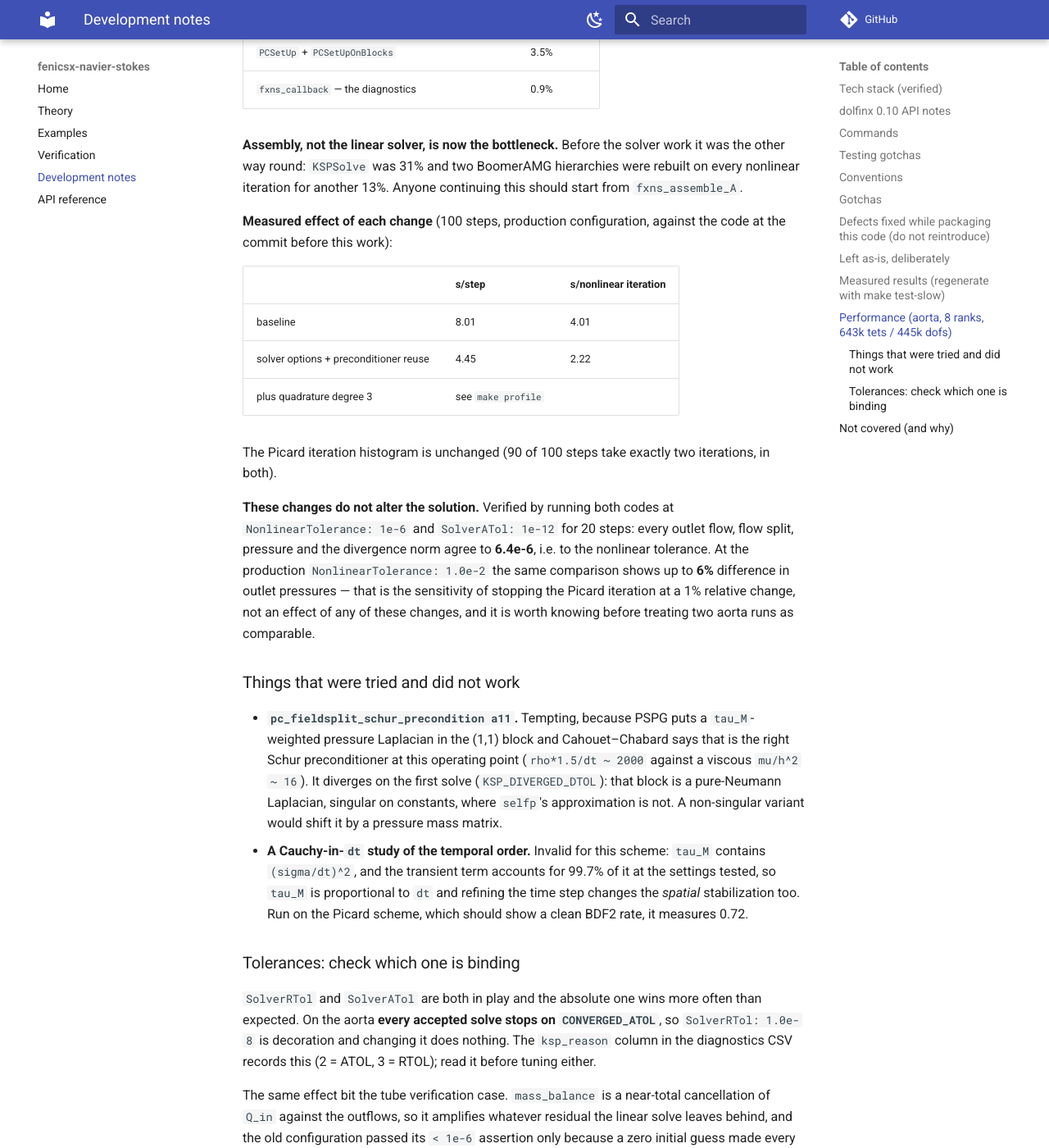
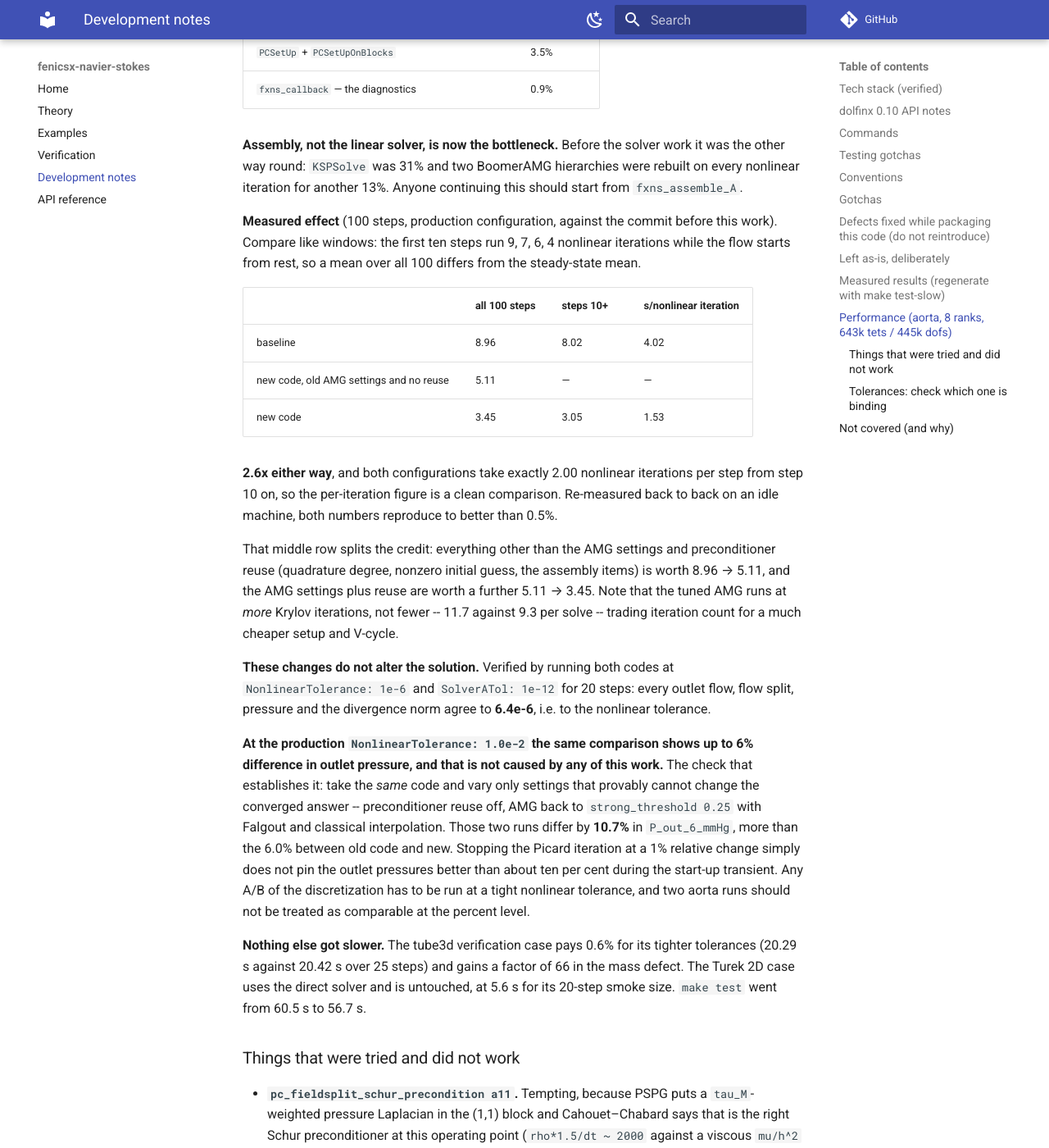
Before and after one commit to hmella/fenicsx-navier-stokes, an MkDocs documentation site: the page built from docs/development.md, in a window 1280 px wide and 1400 px high, scrolled down 4564 px. Shown: the whole window at 82% size. Built offline with MkDocs 1.6.1 and Material for MkDocs 9.7.7, drawn with Linux system fonts in a browser that asks for light colours; comment, search, counter and statistics services are not loaded.

Commit message:
Correct the headline speedup and evidence the 6% claim
Two fixes to the numbers reported with the previous commit.

The 2.3x was arithmetic on mismatched windows: 8.01 s/step was a steps-20+ mean
and 3.45 s/step a mean over all 100, which are not the same measurement because
the run starts from rest and the first ten steps take 9, 7, 6 and 4 nonlinear
iterations. Compared like for like it is 2.6x either way -- 8.02 to 3.05 s/step
in steady state, 8.96 to 3.45 over all 100 steps -- and since both configurations
settle at exactly 2.00 nonlinear iterations per step, 4.02 to 1.53 s per
nonlinear iteration is the cleanest statement. Re-measured back to back on an
idle machine rather than ninety minutes apart, both reproduce to better than
0.5%.

The claim that the 6% difference in outlet pressure at NonlinearTolerance 1.0e-2
is pre-existing sensitivity rather than an effect of this work was an inference,
not a measurement. It is now measured: taking the same code and varying only
settings that provably cannot change the converged answer -- preconditioner reuse
off, AMG back to strong_threshold 0.25 with Falgout and classical interpolation
-- gives a 10.7% spread in P_out_6_mmHg, larger than the 6.0% between old code
and new. A 1% nonlinear tolerance does not pin the outlet pressures better than
about ten per cent during the start-up transient.

That run also splits the credit for the speedup. Everything other than the AMG
settings and preconditioner reuse is worth 8.96 to 5.11 s/step; the AMG settings
and reuse are worth a further 5.11 to 3.45. The tuned AMG runs at more Krylov
iterations than the default, not fewer -- 11.7 against 9.3 per solve -- trading
iteration count for a much cheaper setup and V-cycle.

Also checked that nothing regressed: the tube3d case pays 0.6% for its tighter
tolerances and gains a factor of 66 in the mass defect, Turek is untouched at
5.6 s, and make test went from 60.5 s to 56.7 s.

```diff
--- a/docs/development.md
+++ b/docs/development.md
@@ -94,17 +94,23 @@ Regenerate the profile with `make profile STEPS=30 NP=8`; the `fxns_*` events an
 
 **Assembly, not the linear solver, is now the bottleneck.** Before the solver work it was the other way round: `KSPSolve` was 31% and two BoomerAMG hierarchies were rebuilt on every nonlinear iteration for another 13%. Anyone continuing this should start from `fxns_assemble_A`.
 
-**Measured effect of each change** (100 steps, production configuration, against the code at the commit before this work):
+**Measured effect** (100 steps, production configuration, against the commit before this work). Compare like windows: the first ten steps run 9, 7, 6, 4 nonlinear iterations while the flow starts from rest, so a mean over all 100 differs from the steady-state mean.
 
-| | s/step | s/nonlinear iteration |
-|---|---|---|
-| baseline | 8.01 | 4.01 |
-| solver options + preconditioner reuse | 4.45 | 2.22 |
-| plus quadrature degree 3 | see `make profile` | |
+| | all 100 steps | steps 10+ | s/nonlinear iteration |
+|---|---|---|---|
+| baseline | 8.96 | 8.02 | 4.02 |
+| new code, old AMG settings and no reuse | 5.11 | — | — |
+| new code | 3.45 | 3.05 | 1.53 |
 
-The Picard iteration histogram is unchanged (90 of 100 steps take exactly two iterations, in both).
+**2.6x either way**, and both configurations take exactly 2.00 nonlinear iterations per step from step 10 on, so the per-iteration figure is a clean comparison. Re-measured back to back on an idle machine, both numbers reproduce to better than 0.5%.
 
-**These changes do not alter the solution.** Verified by running both codes at `NonlinearTolerance: 1e-6` and `SolverATol: 1e-12` for 20 steps: every outlet flow, flow split, pressure and the divergence norm agree to **6.4e-6**, i.e. to the nonlinear tolerance. At the production `NonlinearTolerance: 1.0e-2` the same comparison shows up to **6%** difference in outlet pressures — that is the sensitivity of stopping the Picard iteration at a 1% relative change, not an effect of any of these changes, and it is worth knowing before treating two aorta runs as comparable.
+That middle row splits the credit: everything other than the AMG settings and preconditioner reuse (quadrature degree, nonzero initial guess, the assembly items) is worth 8.96 → 5.11, and the AMG settings plus reuse are worth a further 5.11 → 3.45. Note that the tuned AMG runs at *more* Krylov iterations, not fewer -- 11.7 against 9.3 per solve -- trading iteration count for a much cheaper setup and V-cycle.
+
+**These changes do not alter the solution.** Verified by running both codes at `NonlinearTolerance: 1e-6` and `SolverATol: 1e-12` for 20 steps: every outlet flow, flow split, pressure and the divergence norm agree to **6.4e-6**, i.e. to the nonlinear tolerance.
+
+**At the production `NonlinearTolerance: 1.0e-2` the same comparison shows up to 6% difference in outlet pressure, and that is not caused by any of this work.** The check that establishes it: take the *same* code and vary only settings that provably cannot change the converged answer -- preconditioner reuse off, AMG back to `strong_threshold 0.25` with Falgout and classical interpolation. Those two runs differ by **10.7%** in `P_out_6_mmHg`, more than the 6.0% between old code and new. Stopping the Picard iteration at a 1% relative change simply does not pin the outlet pressures better than about ten per cent during the start-up transient. Any A/B of the discretization has to be run at a tight nonlinear tolerance, and two aorta runs should not be treated as comparable at the percent level.
+
+**Nothing else got slower.** The tube3d verification case pays 0.6% for its tighter tolerances (20.29 s against 20.42 s over 25 steps) and gains a factor of 66 in the mass defect. The Turek 2D case uses the direct solver and is untouched, at 5.6 s for its 20-step smoke size. `make test` went from 60.5 s to 56.7 s.
 
 ### Things that were tried and did not work
 
```
